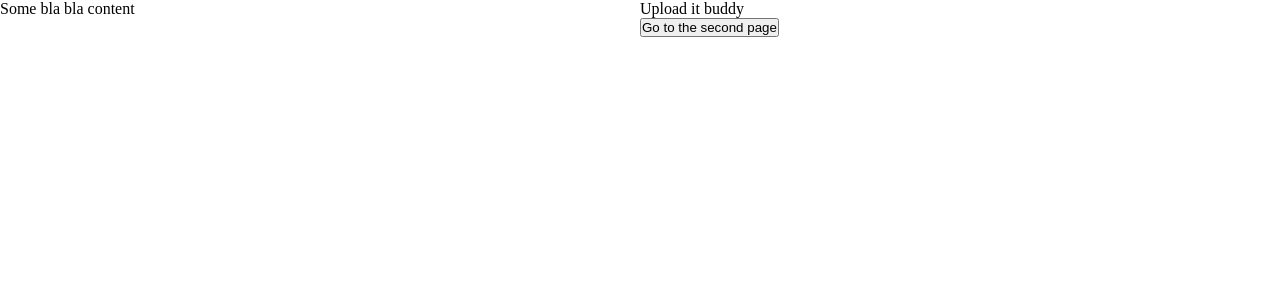
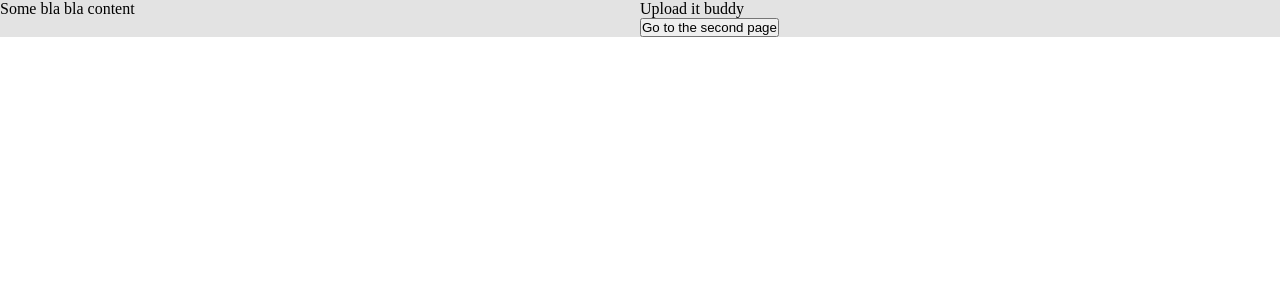
Before and after one commit to kamleshdhondge/aihackathonmonolith, a React (Create React App) app in the folder frontend/: page / in a window 1280 px wide. Shown: the top 300 px of the page. Built offline with nearby package versions, Linux system fonts and the light colour scheme.

Commit message:
adding color

```diff
--- a/frontend/src/components/Main.css
+++ b/frontend/src/components/Main.css
@@ -5,6 +5,7 @@
 
 .container {
     display: flex;
+    background-color: #E3E3E3;
 }
 
 .column {
```
